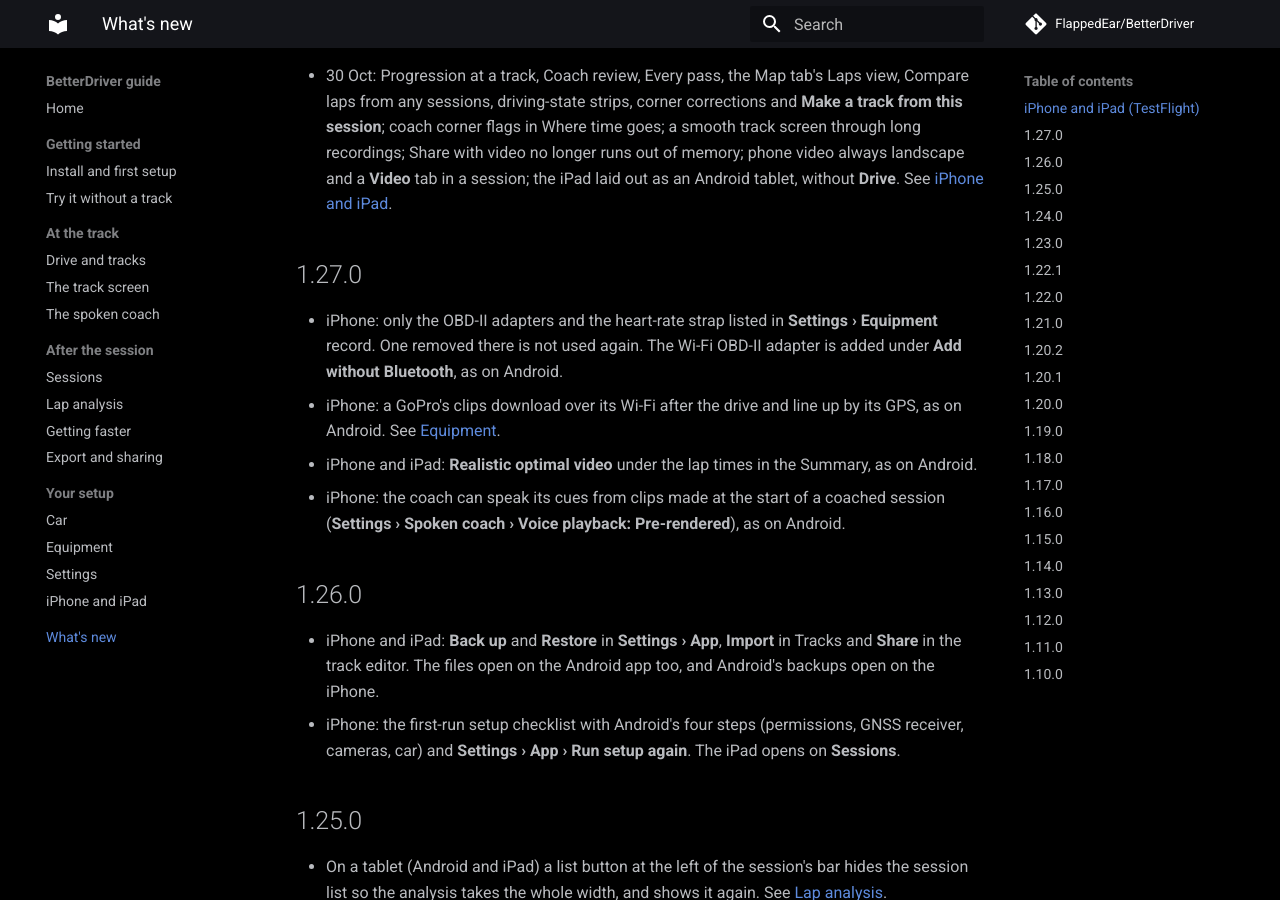
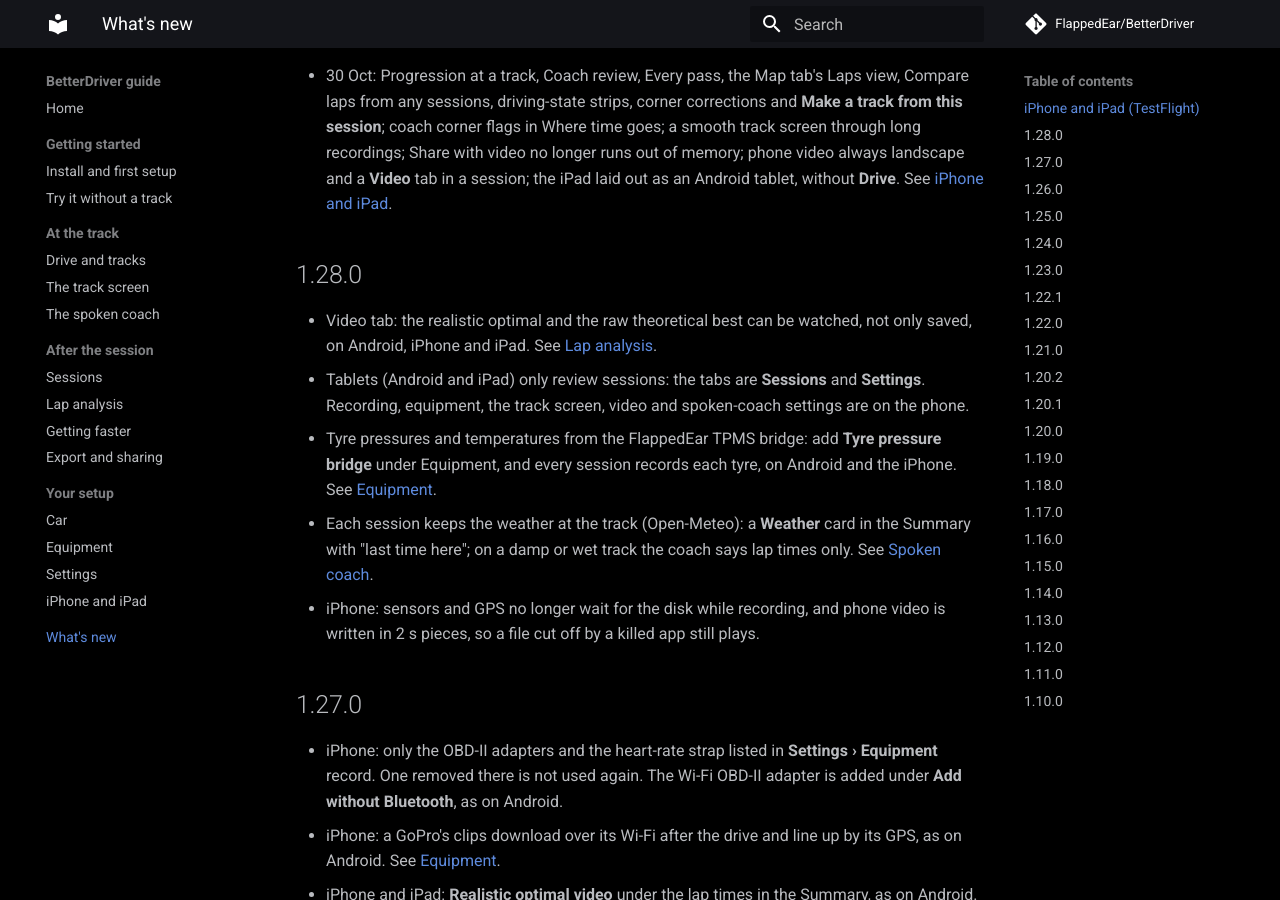
Before and after one commit to FlappedEar/BetterDriver, an MkDocs documentation site: the page built from guide/docs/whats-new.md, in a window 1280 px wide and 900 px high, scrolled down 233 px. Built offline with MkDocs 1.6.1 and Material for MkDocs 9.7.7, drawn with Linux system fonts in a browser that asks for light colours; comment, search, counter and statistics services are not loaded.

Commit message:
Release 1.28.0
Bump betterdriver.version to 1.28.0 with release notes for #486 (FBBD-402),
#487, #489 (FBBD-224), #490 (FBBD-403) and #476 (FBBD-350 R2); guide version
and What's new; parity rows for tyre pressures and weather to 1.28.0.

Co-Authored-By: Claude Opus 5.5 <noreply@anthropic.com>
Claude-Session: https://claude.ai/code/session_019XkeKrmy5ne824MhTTBwoK

```diff
--- a/guide/docs/whats-new.md
+++ b/guide/docs/whats-new.md
@@ -12,6 +12,21 @@ The full notes of every release are on
   recordings; Share with video no longer runs out of memory; phone video always landscape and a
   **Video** tab in a session; the iPad laid out as an Android tablet, without **Drive**.
   See [iPhone and iPad](ios.md).
+
+## 1.28.0
+
+- Video tab: the realistic optimal and the raw theoretical best can be watched, not only saved,
+  on Android, iPhone and iPad. See [Lap analysis](analysis.md).
+- Tablets (Android and iPad) only review sessions: the tabs are **Sessions** and **Settings**.
+  Recording, equipment, the track screen, video and spoken-coach settings are on the phone.
+- Tyre pressures and temperatures from the FlappedEar TPMS bridge: add **Tyre pressure bridge**
+  under Equipment, and every session records each tyre, on Android and the iPhone. See
+  [Equipment](equipment.md).
+- Each session keeps the weather at the track (Open-Meteo): a **Weather** card in the Summary
+  with "last time here"; on a damp or wet track the coach says lap times only. See
+  [Spoken coach](coach.md).
+- iPhone: sensors and GPS no longer wait for the disk while recording, and phone video is
+  written in 2 s pieces, so a file cut off by a killed app still plays.
 
 ## 1.27.0
 
```
Also changed, not shown: docs/parity.md (+2 -2 lines), docs/release-notes/v1.28.0.md (added, +17 -0 lines), guide/docs/index.md (+2 -2 lines), 1 other file.
